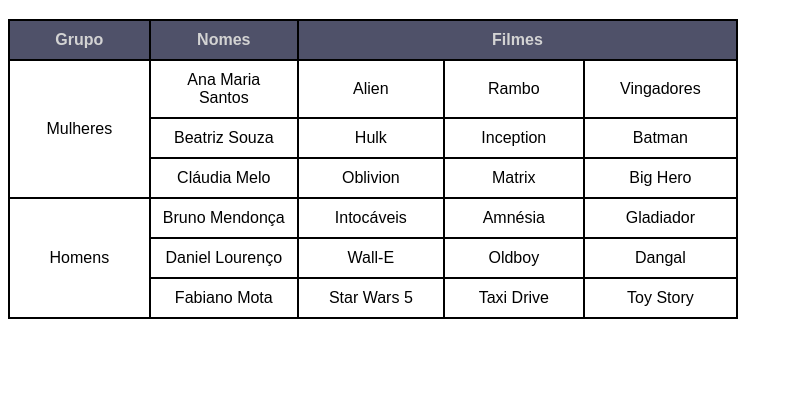
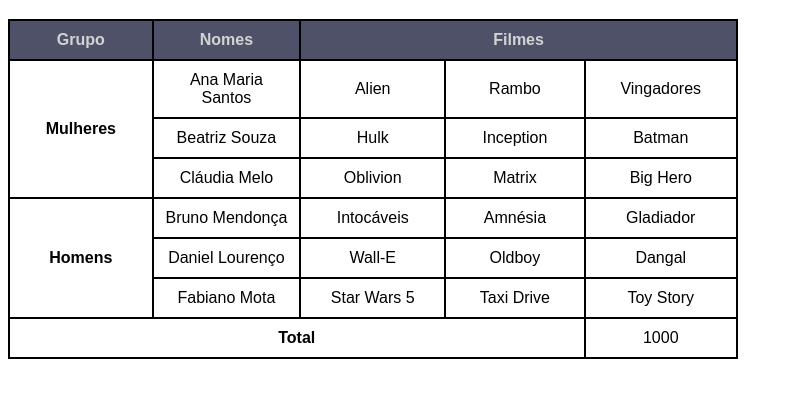
Before and after one commit to OlivFre/HTML5-e-CSS3, a plain HTML site: page Desafio/Desafio013/tabela003.html in a window 1280 px wide. Shown: the part 61-458 px from the top of the page, without its empty margins (0-793 px from the left). Drawn offline with Linux system fonts and the light colour scheme.

Commit message:
Criei o tabela003 no desafio 013

```diff
--- a/Desafio/Desafio013/tabela003.html
+++ b/Desafio/Desafio013/tabela003.html
@@ -38,13 +38,13 @@
             <tr>
                 <th scope="col">Grupo</th>
                 <th scope="col">Nomes</th>
-                <th colspan="3" scope="col" >Filmes</th>
+                <th colspan="3" scope="colgroup" >Filmes</th>
             </tr>
         </thead>
 
         <tbody>
             <tr>
-                <td rowspan="3">Mulheres</td>
+                <th rowspan="3" scope="rowgroup">Mulheres</th>
                 <td>Ana Maria Santos</td>
                 <td>Alien</td>
                 <td>Rambo</td>
@@ -66,7 +66,7 @@
             </tr>
 
             <tr>
-                <td rowspan="3">Homens</td>
+                <th rowspan="3" scope="rowgroup">Homens</th>
                 <td>Bruno Mendonça</td>
                 <td>Intocáveis</td>
                 <td>Amnésia</td>
@@ -88,6 +88,13 @@
             </tr>
         </tbody>
 
+        <tfoot>
+            <tr>
+                <th colspan="4" scope="row">Total</th>
+                <td>1000</td>
+            </tr>
+        </tfoot>
+
     </table>
 </body>
 </html>
```
